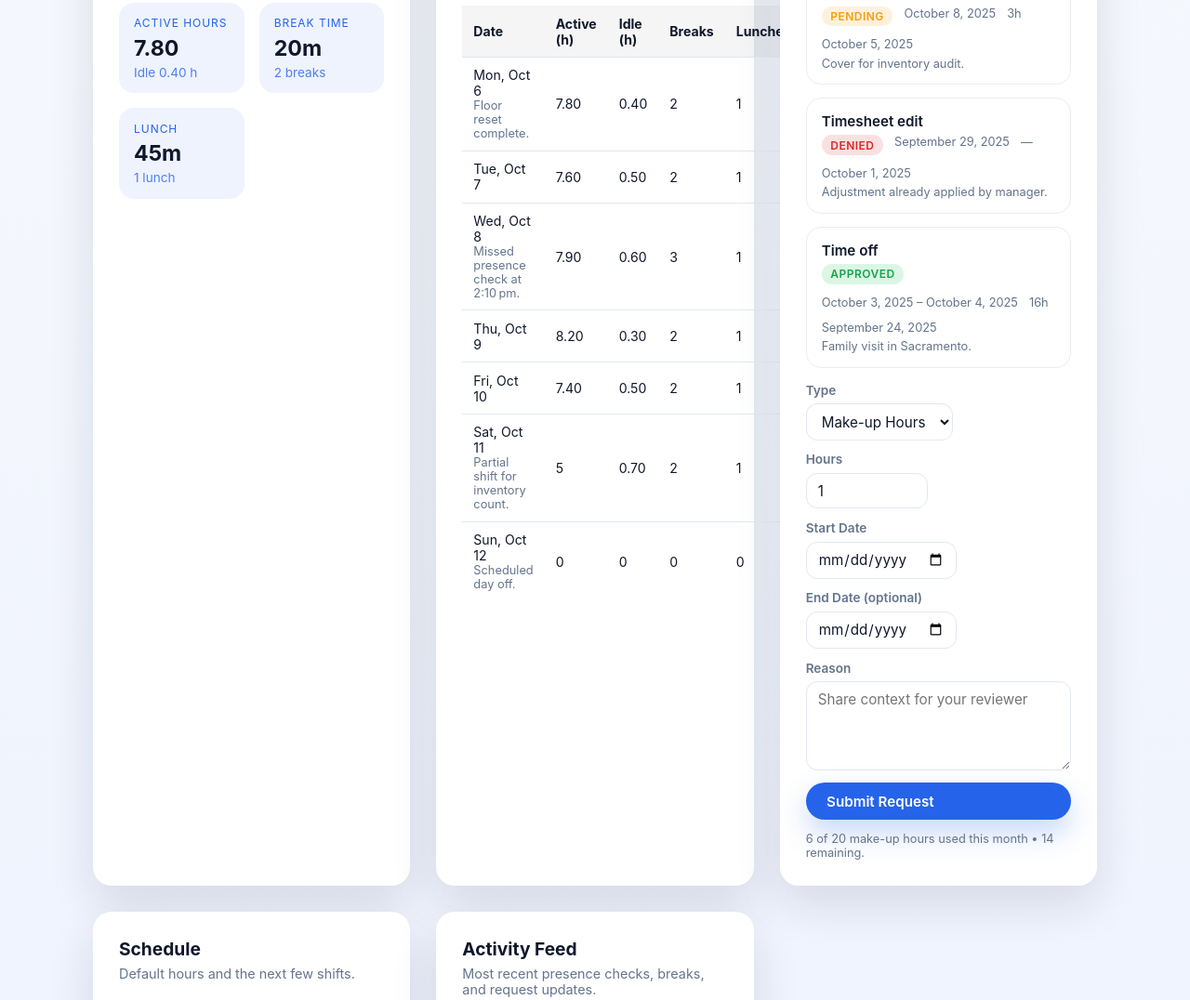
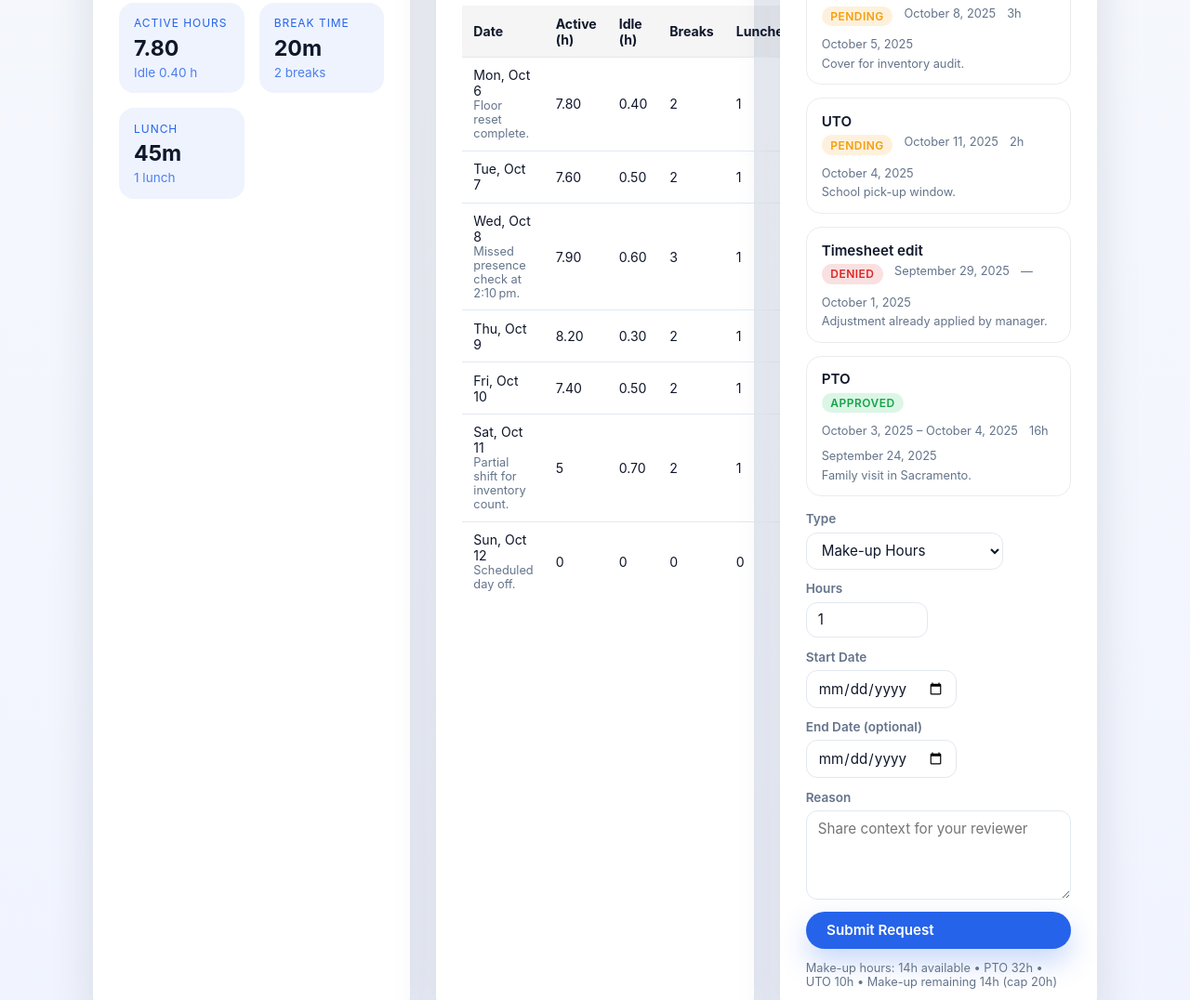
Before and after one commit to vt-ctyhp/attendance-system, a website with bundled scripts: page attendance-app/src/renderer/index.html in a window 1280 px wide. Shown: the part 762-1838 px from the top of the page at 93% size. Built offline with nearby package versions, Linux system fonts and the light colour scheme.

Commit message:
feat(ui): show PTO, UTO, and Make-Up options in desktop app

```diff
--- a/attendance-app/src/renderer/index.html
+++ b/attendance-app/src/renderer/index.html
@@ -638,7 +638,8 @@
                   Type
                   <select id="request-type" required>
                     <option value="make_up">Make-up Hours</option>
-                    <option value="time_off">Time Off</option>
+                    <option value="pto">Paid Time Off (PTO)</option>
+                    <option value="uto">Unpaid Time Off (UTO)</option>
                     <option value="edit">Timesheet Edit</option>
                   </select>
                 </label>
--- a/attendance-app/src/renderer/index.ts
+++ b/attendance-app/src/renderer/index.ts
@@ -3,7 +3,7 @@ import { resolveHeroAvatarPaths, type HeroAvatarStatus } from './avatarResolver'
 const MINUTE = 60_000;
 
 type SessionStatus = 'clocked_out' | 'working' | 'break' | 'lunch';
-type RequestType = 'make_up' | 'time_off' | 'edit';
+type RequestType = 'make_up' | 'pto' | 'uto' | 'edit';
 type RequestStatus = 'pending' | 'approved' | 'denied';
 type TimesheetView = 'weekly' | 'pay_period' | 'monthly';
 
@@ -115,6 +115,11 @@ interface AttendanceState {
   makeUpCap: {
     used: number;
     cap: number;
+  };
+  balances: {
+    pto: number;
+    uto: number;
+    makeUp: number;
   };
 }
 
@@ -179,6 +184,7 @@ interface OverviewResponse {
   };
   activity: ActivityItem[];
   makeUpCap: { used: number; cap: number };
+  balances: { pto: number; uto: number; makeUp: number };
   meta?: { generatedAt: string; referenceDate: string };
 }
 
@@ -273,6 +279,21 @@ const formatDurationMinutes = (minutes: number) => {
 const formatHours = (hours: number) => {
   const rounded = Math.round(hours * 100) / 100;
   return Number.isInteger(rounded) ? `${rounded}` : rounded.toFixed(2);
+};
+
+const getMakeUpRemaining = () => Math.max(state.makeUpCap.cap - state.makeUpCap.used, 0);
+
+const getAvailableHoursForRequest = (type: RequestType): number | null => {
+  switch (type) {
+    case 'pto':
+      return state.balances.pto;
+    case 'uto':
+      return state.balances.uto;
+    case 'make_up':
+      return getMakeUpRemaining();
+    default:
+      return null;
+  }
 };
 
 const minutesBetween = (start: Date | null, end: Date = new Date()) => {
@@ -487,8 +508,10 @@ const requestLabel = (type: RequestType) => {
   switch (type) {
     case 'make_up':
       return 'Make-up hours';
-    case 'time_off':
-      return 'Time off';
+    case 'pto':
+      return 'PTO';
+    case 'uto':
+      return 'UTO';
     case 'edit':
       return 'Timesheet edit';
     default:
@@ -852,7 +875,7 @@ let state: AttendanceState = {
   requests: [
     {
       id: 'req-pto-001',
-      type: 'time_off',
+      type: 'pto',
       status: 'approved',
       startDate: addDays(now, -3).toISOString(),
       endDate: addDays(now, -2).toISOString(),
@@ -871,7 +894,17 @@ let state: AttendanceState = {
       submittedAt: addDays(now, -1).toISOString()
     },
     {
-      id: 'req-edit-003',
+      id: 'req-uto-003',
+      type: 'uto',
+      status: 'pending',
+      startDate: addDays(now, 5).toISOString(),
+      endDate: addDays(now, 5).toISOString(),
+      hours: 2,
+      reason: 'School pick-up window.',
+      submittedAt: addDays(now, -2).toISOString()
+    },
+    {
+      id: 'req-edit-004',
       type: 'edit',
       status: 'denied',
       startDate: addDays(now, -7).toISOString(),
@@ -962,6 +995,11 @@ let state: AttendanceState = {
   makeUpCap: {
     used: 6,
     cap: 20
+  },
+  balances: {
+    pto: 32,
+    uto: 10,
+    makeUp: 4
   }
 };
 
@@ -1322,8 +1360,20 @@ const renderRequests = () => {
     });
 
   dom.requestList.innerHTML = items.join('') || '<li class="form-hint">No requests submitted yet.</li>';
-  const remaining = Math.max(state.makeUpCap.cap - state.makeUpCap.used, 0);
-  dom.requestHint.textContent = `${state.makeUpCap.used} of ${state.makeUpCap.cap} make-up hours used this month • ${remaining} remaining.`;
+  updateRequestHint();
+};
+
+const updateRequestHint = () => {
+  const selectedType = dom.requestType.value as RequestType;
+  const selectedLabel = requestLabel(selectedType);
+  const available = getAvailableHoursForRequest(selectedType);
+  const selectedMessage =
+    available === null
+      ? `${selectedLabel} request`
+      : `${selectedLabel}: ${formatHours(Math.max(available, 0))}h available`;
+  const makeUpRemaining = getMakeUpRemaining();
+  const summary = `PTO ${formatHours(state.balances.pto)}h • UTO ${formatHours(state.balances.uto)}h • Make-up remaining ${formatHours(makeUpRemaining)}h (cap ${formatHours(state.makeUpCap.cap)}h)`;
+  dom.requestHint.textContent = `${selectedMessage} • ${summary}`;
 };
 
 const renderSchedule = () => {
@@ -1651,6 +1701,10 @@ const handleRequestSubmit = async (event: SubmitEvent) => {
   state.requests.unshift(request);
   if (type === 'make_up') {
     state.makeUpCap.used = Math.min(state.makeUpCap.cap, Math.round((state.makeUpCap.used + hours) * 100) / 100);
+  } else if (type === 'pto') {
+    state.balances.pto = Math.max(0, Math.round((state.balances.pto - hours) * 100) / 100);
+  } else if (type === 'uto') {
+    state.balances.uto = Math.max(0, Math.round((state.balances.uto - hours) * 100) / 100);
   }
 
   dom.requestForm.reset();
@@ -1781,7 +1835,10 @@ const applyOverview = (overview: OverviewResponse) => {
       upcoming: overview.schedule.upcoming.slice()
     },
     activity: overview.activity.slice(),
-    makeUpCap: { ...overview.makeUpCap }
+    makeUpCap: { ...overview.makeUpCap },
+    balances: overview.balances
+      ? { ...overview.balances }
+      : { ...state.balances }
   };
 
   state.today.tardyMinutes = state.today.tardyMinutes ?? (state.today.presenceMisses ?? 0);
@@ -1850,6 +1907,7 @@ const initialize = () => {
   dom.clockToggle.addEventListener('click', handleClockToggle);
   dom.breakToggle.addEventListener('click', handleBreakToggle);
   dom.lunchToggle.addEventListener('click', handleLunchToggle);
+  dom.requestType.addEventListener('change', updateRequestHint);
   dom.requestForm.addEventListener('submit', handleRequestSubmit);
   dom.timesheetView.addEventListener('change', handleTimesheetChange);
   dom.downloadButton.addEventListener('click', handleDownload);
@@ -1859,6 +1917,7 @@ const initialize = () => {
   window.setInterval(renderHero, 30_000);
   window.addEventListener('focus', renderHero);
 
+  updateRequestHint();
   void hydrateFromServer();
 };
 
```
